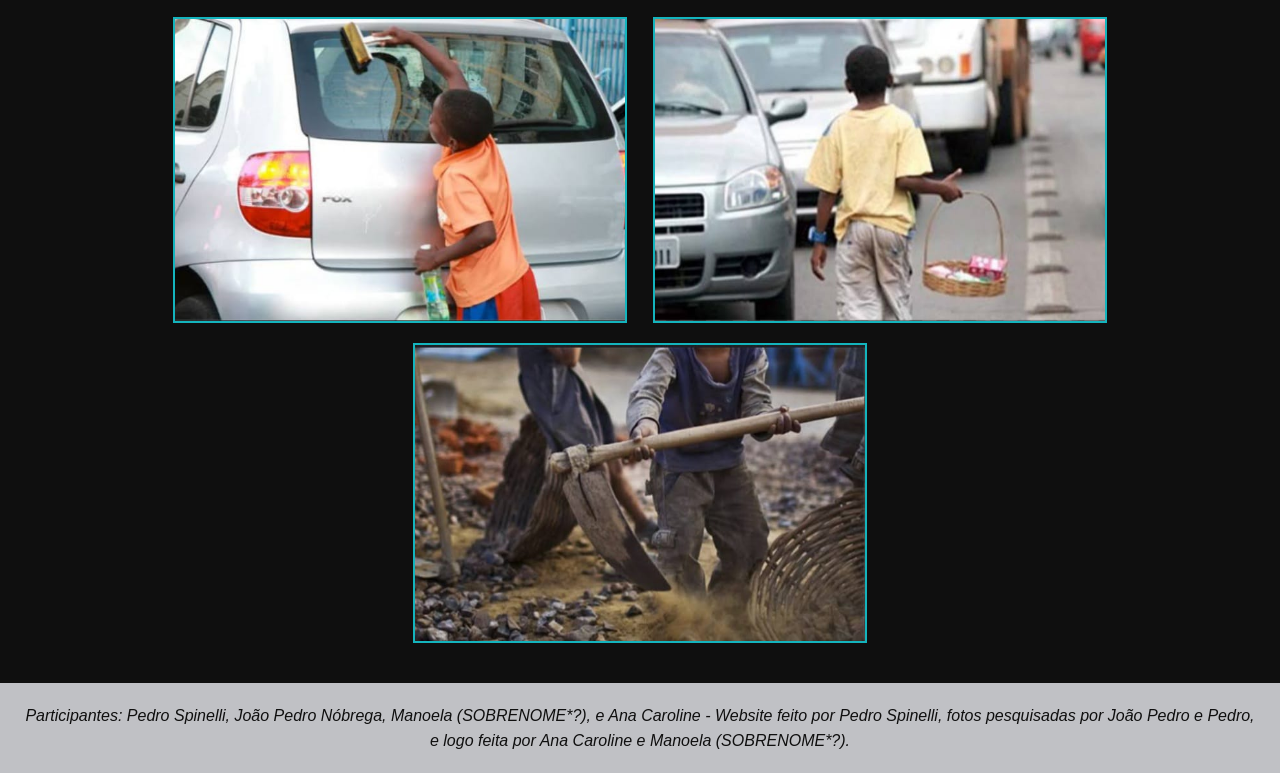
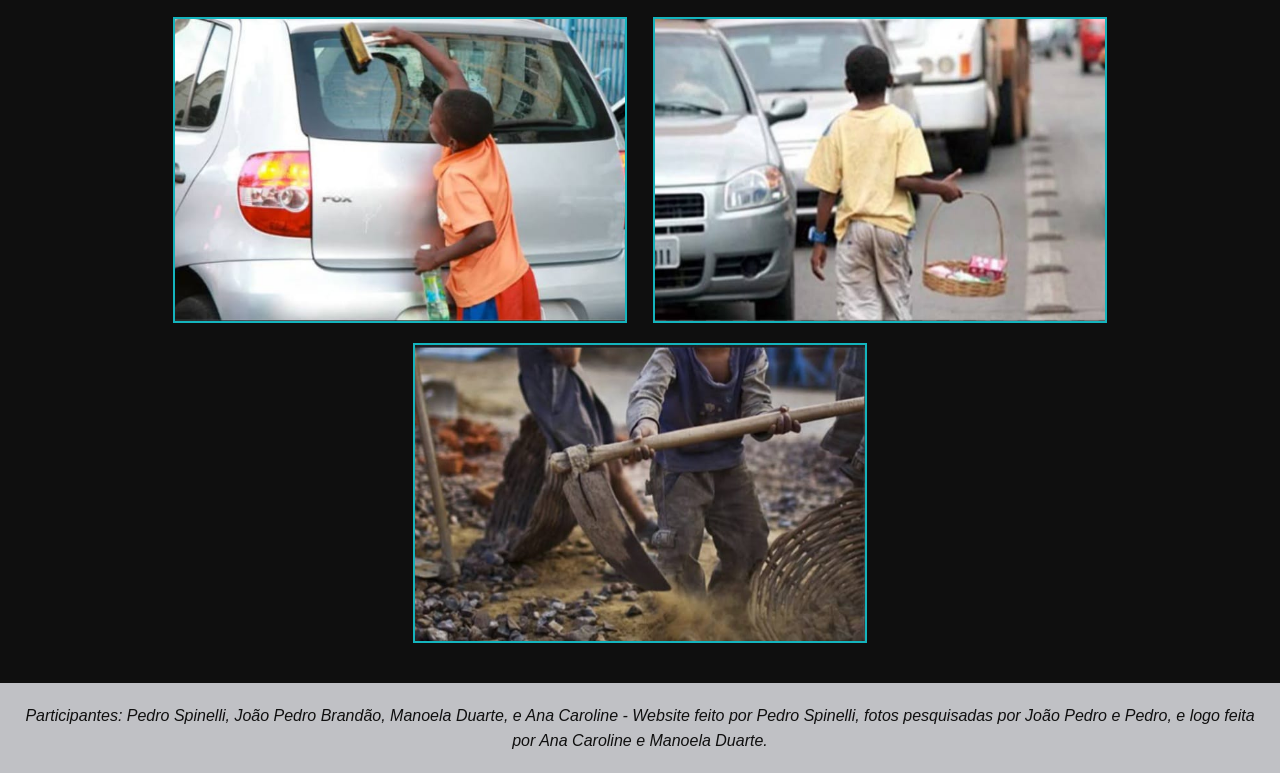
Before and after one commit to OlharInocente/olharinocente.github.io, a plain HTML site: page index.html in a window 1280 px wide. Shown: the part 2393-3166 px from the top of the page. Drawn offline with Linux system fonts and the light colour scheme.

Commit message:
Update index.html

```diff
--- a/index.html
+++ b/index.html
@@ -41,7 +41,7 @@
         </div>
 
     </div>
-    <footer><i>Participantes: Pedro Spinelli, João Pedro Nóbrega, Manoela (SOBRENOME*?), e Ana Caroline - Website feito por Pedro Spinelli, fotos pesquisadas por João Pedro e Pedro, e logo feita por Ana Caroline e Manoela (SOBRENOME*?).</i></footer>
+    <footer><i>Participantes: Pedro Spinelli, João Pedro Brandão, Manoela Duarte, e Ana Caroline - Website feito por Pedro Spinelli, fotos pesquisadas por João Pedro e Pedro, e logo feita por Ana Caroline e Manoela Duarte.</i></footer>
 </body>
 
 </html>
```
